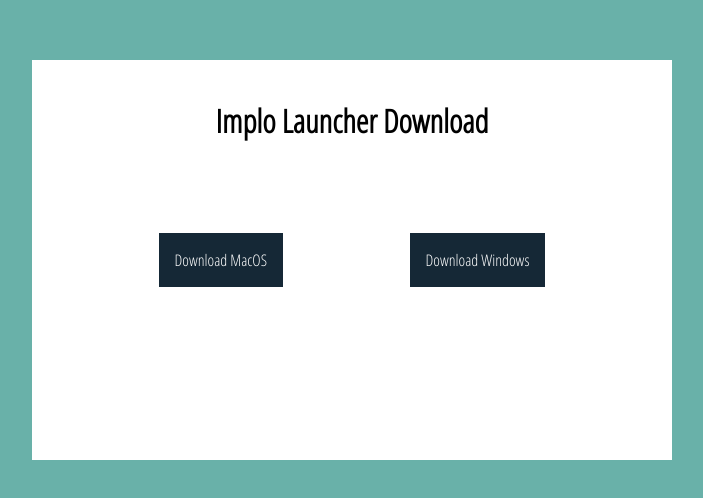
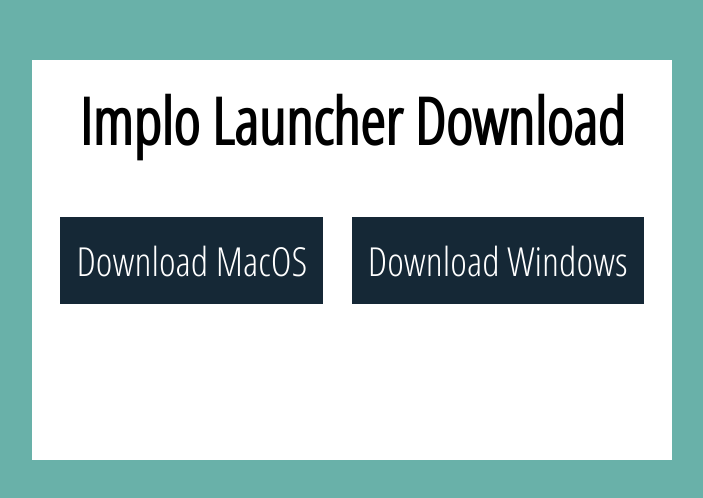
Before and after one commit to implodium/implo-launcher-download, a plain HTML site: page index.html in a window 1280 px wide. Shown: the part 140-638 px from the top of the page, without its empty margins (288-991 px from the left). Drawn offline with Linux system fonts and the light colour scheme.

Commit message:
adjusted sizes

```diff
--- a/style/style.css
+++ b/style/style.css
@@ -23,6 +23,8 @@ body {
 #title-container {
     width: 100%;
     height: 30%;
+
+    font-size: 4vh;
 
     display: flex;
     justify-content: center;
@@ -51,6 +53,7 @@ body {
 
 .button {
     all: unset;
+    font-size: 5vh;
     padding: 2vh;
     background-color: #152836;
     color: white;
```
